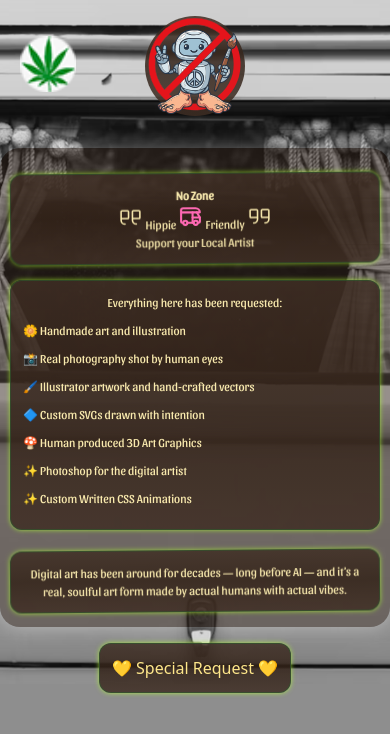
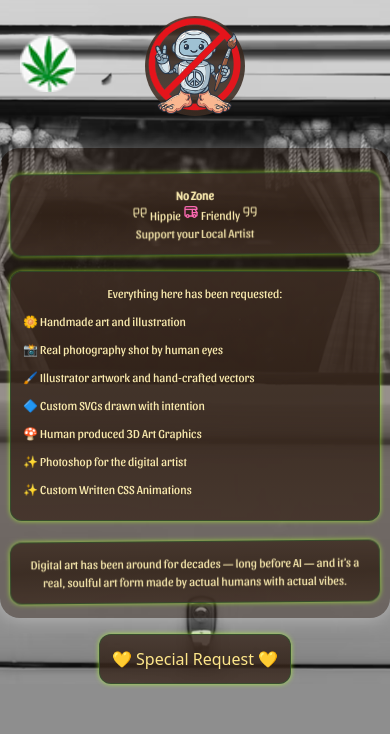
Before and after one commit to MyBaBB/thestitchingstoner, a React (Vite) app: page /localartist in a window 390 px wide. Shown: the top 734 px of the page. Built offline with nearby package versions, Linux system fonts and the light colour scheme.

Commit message:
react icon media queriy in tailwind style

```diff
--- a/src/Components/NotRobotFolder/NotRobot.jsx
+++ b/src/Components/NotRobotFolder/NotRobot.jsx
@@ -7,7 +7,11 @@ const NotRobot = () => {
     <>
       <a href="/localartist ">
         <div className="not-robot">
-      <img src={NotRobotArt} alt="Not Robot Art" className="not-robot-img" />
+          <img
+            src={NotRobotArt}
+            alt="Not Robot Art"
+            className="not-robot-img"
+          />
         </div>
       </a>
     </>
--- a/src/Pages/CoverPageFolder/Cover.css
+++ b/src/Pages/CoverPageFolder/Cover.css
@@ -266,7 +266,7 @@
   align-items: center;
   color: white;
   pointer-events: auto;
-  opacity: .90;
+  opacity: 0.9;
   z-index: 9;
   scale: 0.65;
 }
--- a/src/Pages/CoverPageFolder/Cover.jsx
+++ b/src/Pages/CoverPageFolder/Cover.jsx
@@ -56,14 +56,7 @@ export default function LandingPage() {
 
   return (
     <>
-
-
-    <div className="relative flex h-screen items-center justify-center  bg-black
-                    ">
-
-
-
-
+      <div className="relative flex h-screen items-center justify-center bg-black">
         <div className="backgroundMusic fixed bottom-4 left-4 z-50">
           <SimpleSpeaker />
         </div>
@@ -151,15 +144,13 @@ export default function LandingPage() {
         <div className="fixed bottom-[1.25rem] right-[1.25rem]">
           <ContactMe />
         </div>
-
       </div>
-       <div className="not-robot2   flex-col items-center p-4 ">
+      <div className="not-robot2 flex-col items-center p-4">
         <NotRobot />
         <span className="mt-1 font-Itim-Regular font-bold text-white">
-            No Zone
+          Hippie Adapter
         </span>
       </div>
-
     </>
   );
 }
--- a/src/Pages/LocalArtistFolder/LocalArtist.css
+++ b/src/Pages/LocalArtistFolder/LocalArtist.css
@@ -6,7 +6,7 @@
   background-position: center -10rem; /* moves image UP by 15rem */
   background-repeat: no-repeat; /* prevents tiling */
   overflow: hidden;
-  background-color: #8E8E8E;
+  background-color: #8e8e8e;
 }
 
 /* Floating Objects */
@@ -218,28 +218,27 @@
   border-radius: 8px;
   padding: 0px 2px 0px 2px;
   box-shadow: 0px 0px 5px 0px #adff2fbf;
-  background-color: rgba(51, 35, 25, 0.85) ;
-
+  background-color: rgba(51, 35, 25, 0.85);
 }
- .hrNoZone {
+.hrNoZone {
   border: 1px solid rgba(46, 90, 44, 0.63); /* Forest Service Green */
   border-radius: 8px;
   width: 4%;
   box-shadow: 0px 0px 5px 0px #adff2fbf;
-  background-color: rgba(51, 35, 25, 0.85) ;
+  background-color: rgba(51, 35, 25, 0.85);
   padding: 2px;
   margin: auto;
   margin-bottom: 15px;
   margin-top: 15px;
- }
- .hrNoZoneTop {
+}
+.hrNoZoneTop {
   border: 1px solid rgba(46, 90, 44, 0.63); /* Forest Service Green */
   border-radius: 8px;
   width: 4%;
   box-shadow: 0px 0px 5px 0px #adff2fbf;
-  background-color: rgba(51, 35, 25, 0.85) ;
+  background-color: rgba(51, 35, 25, 0.85);
   padding: 2px;
   margin: auto;
   margin-bottom: 45px;
   margin-top: 15px;
- }
+}
--- a/src/Pages/LocalArtistFolder/LocalArtist.jsx
+++ b/src/Pages/LocalArtistFolder/LocalArtist.jsx
@@ -14,16 +14,14 @@ const LocalArtistFolder = () => {
   }, []);
 
   return (
-    <div className="local-artist-wrapper ">
-
+    <div className="local-artist-wrapper">
       {/* HEADER */}
       <header className="local-artist-header relative">
-
         {/* Home Link */}
         <a href="/" className="home-link">
           <img
             src={Weed}
-            className="absolute left-8 top-8 scale-[175%] z-50"
+            className="absolute left-8 top-8 z-50 scale-[175%]"
             alt="Return to Home"
           />
         </a>
@@ -33,48 +31,40 @@ const LocalArtistFolder = () => {
 
         {/* No Zone Badge */}
         <div className="NotRobotGradient relative m-auto mb-2 mt-4 h-[100px] w-[100px]">
-
           <NotRobot />
         </div>
       </header>
 
       {/* MAIN CONTENT */}
-      <main className="relative content-box mt-8">
-
+      <main className="content-box relative mt-8">
         {/* <h1 className="groovy-title mb-4 whitespace-nowrap">
           🧑🏼‍🎨 Support Your Local Artist 🎨
         </h1> */}
 
-
-
-
-
-
-
-
         <article className="groovy-title relative flex flex-col items-center justify-center text-center">
-
-                  <p className="font-bold ">&nbsp;No Zone&nbsp;</p>
-  <h2><span className="inline-block scale-x-[-1]" ><PiQuotes size={25} /></span>
-
+          <p className="font-bold">&nbsp;No Zone&nbsp;</p>
+          <h2>
+            {" "}
+            <span className="inline-block scale-x-[-1] text-base xs:text-lg md:text-2xl">
+              <PiQuotes />
+            </span>
             <span className="inline-block whitespace-nowrap">
               &nbsp;Hippie&nbsp;
-                  <span className="inline-block"><TbCamper size={25} color="hotpink" /></span>
+              <span className="inline-block text-base xs:text-lg md:text-2xl">
+                <TbCamper color="hotpink" />
+              </span>
               &nbsp;Friendly&nbsp;
             </span>
-            <span className="inline-block  " ><PiQuotes size={25} /> </span>
+            <span className="inline-block text-base xs:text-lg md:text-2xl">
+              <PiQuotes />
+            </span>
           </h2>
 
           <p>Support your Local Artist</p>
-
-
-
         </article>
 
-
-
         <ul className="groovy-list mt-4">
-           <p className=" text-center">Everything here has been requested:</p>
+          <p className="text-center">Everything here has been requested:</p>
           <li>🌼 Handmade art and illustration</li>
           <li>📸 Real photography shot by human eyes</li>
           <li>🖌️ Illustrator artwork and hand‑crafted vectors</li>
@@ -84,24 +74,23 @@ const LocalArtistFolder = () => {
           <li>✨ Custom Written CSS Animations</li>
         </ul>
 
-       <p className="groovy-title ">
-          Digital art has been around for decades — long before AI — and it’s a real,
-          soulful art form made by actual humans with actual vibes.
+        <p className="groovy-title">
+          Digital art has been around for decades — long before AI — and it’s a
+          real, soulful art form made by actual humans with actual vibes.
         </p>
       </main>
 
       {/* CONTACT ASIDE */}
       <aside className="contact-aside relative">
-        <span className="absolute right-4 bottom-[-.5rem]  z-50">
+        <span className="absolute bottom-[-.5rem] right-4 z-50">
           <BatSignal />
         </span>
       </aside>
 
       {/* FOOTER */}
-      <footer className="badge relative text-amber-200 w-fit m-auto mt-4">
+      <footer className="badge relative m-auto mt-4 w-fit text-amber-200">
         💛 Special Request 💛
       </footer>
-
     </div>
   );
 };
```
Also changed, not shown: src/Components/Super_Bg_Folder/Super_Bg.jsx (+3 -9 lines). Lines whose indentation alone changed are shown as unchanged.
